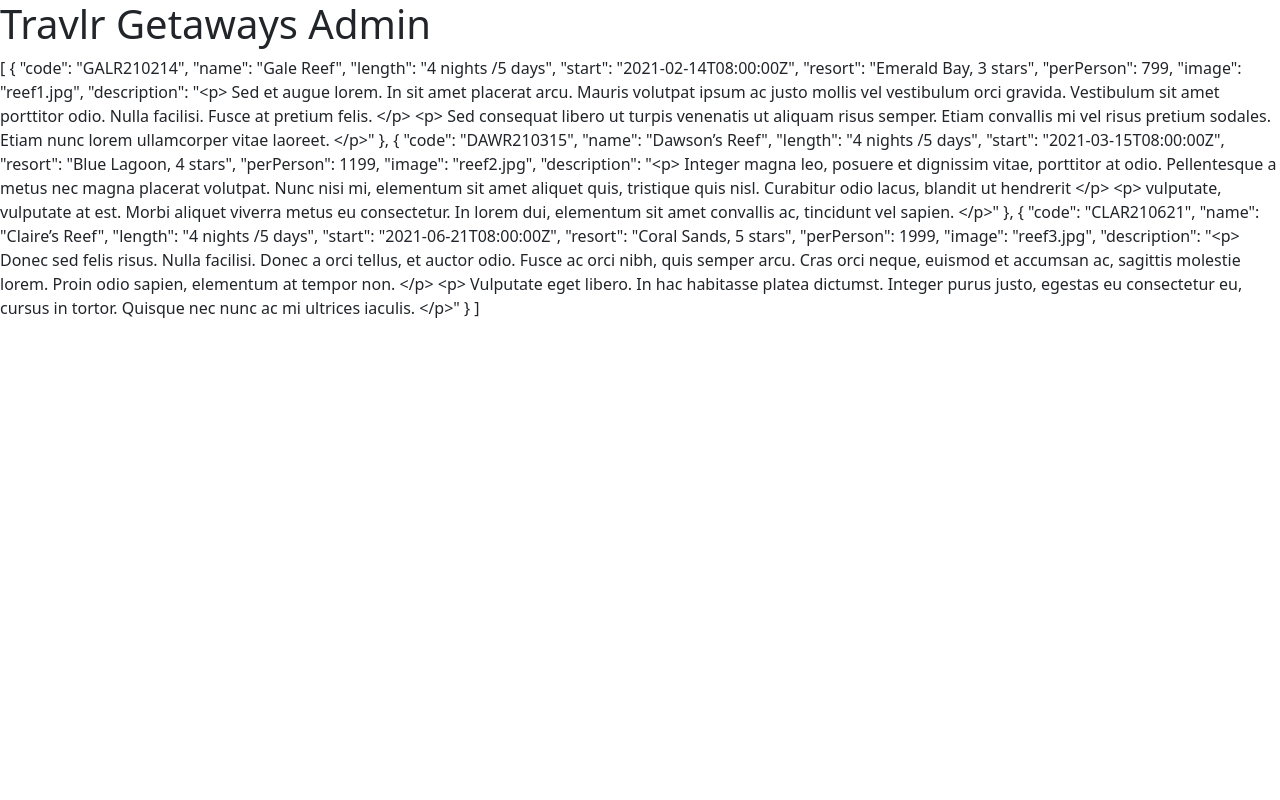
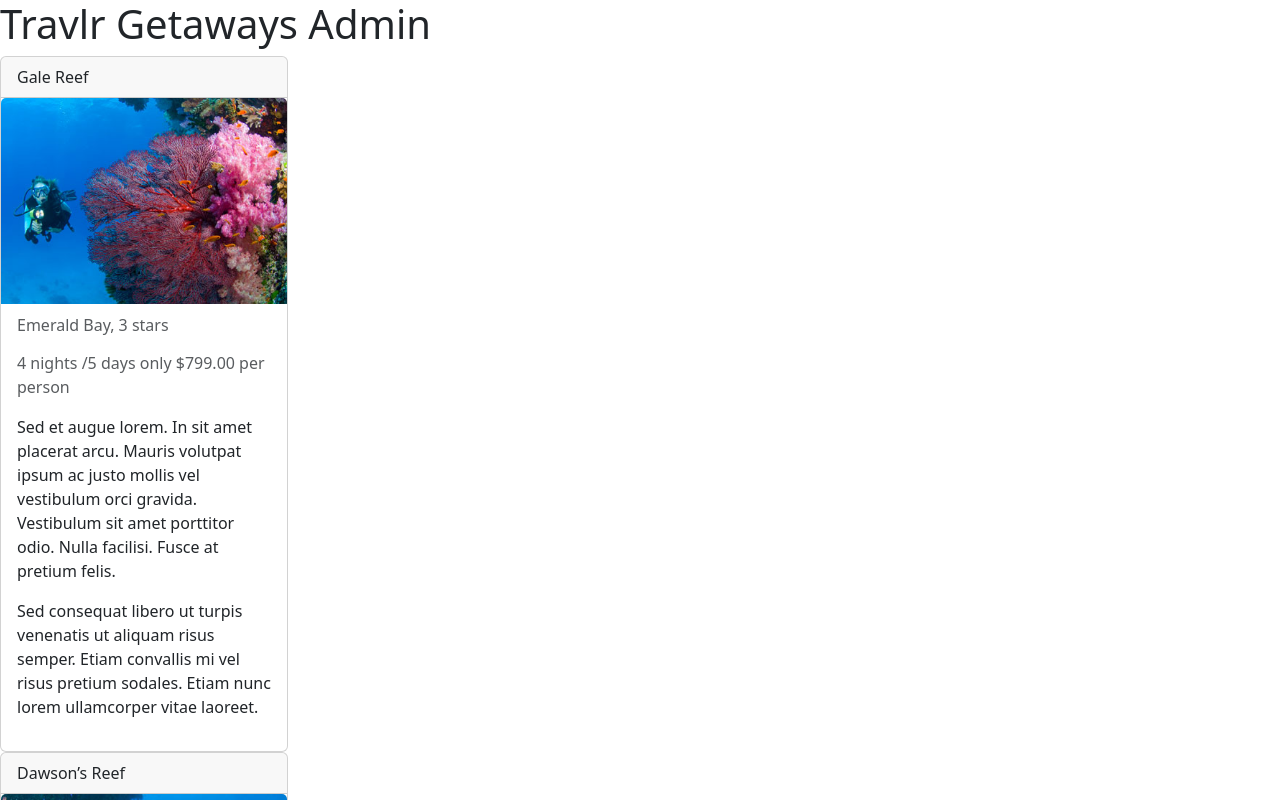
Before and after one commit to SRCthird/CS465, an Angular app in the folder admin/: page / in a window 1280 px wide. Shown: the top 800 px of the page. Built offline with nearby package versions, Linux system fonts and the light colour scheme.

Commit message:
Update template

```diff
--- a/admin/src/app/trip-listing/trip-listing.component.html
+++ b/admin/src/app/trip-listing/trip-listing.component.html
@@ -1 +1,17 @@
-<p>{{ trips | json }}</p>
+<div class="row">
+  <div *ngFor="let trip of trips">
+    <div class="card ml-4" style="width: 18rem;">
+      <div class="card-header">{{ trip.name }}</div>
+      <img [src]="'assets/images/' + trip.image" alt="trip thumbnail" class="card-img-top">
+      <div class="card-body">
+        <h6 class="card-subtitle mb-2 text-muted">
+          {{ trip.resort }}
+        </h6>
+        <p class="card-subtitle mt-3 mb-3 text-muted">
+          {{ trip.length }} only {{ trip.perPerson | currency:'USD':true }} per person
+        </p>
+        <p class="card-text" [innerHTML]="trip.description"></p>
+      </div>
+    </div>
+  </div>
+</div>
```
